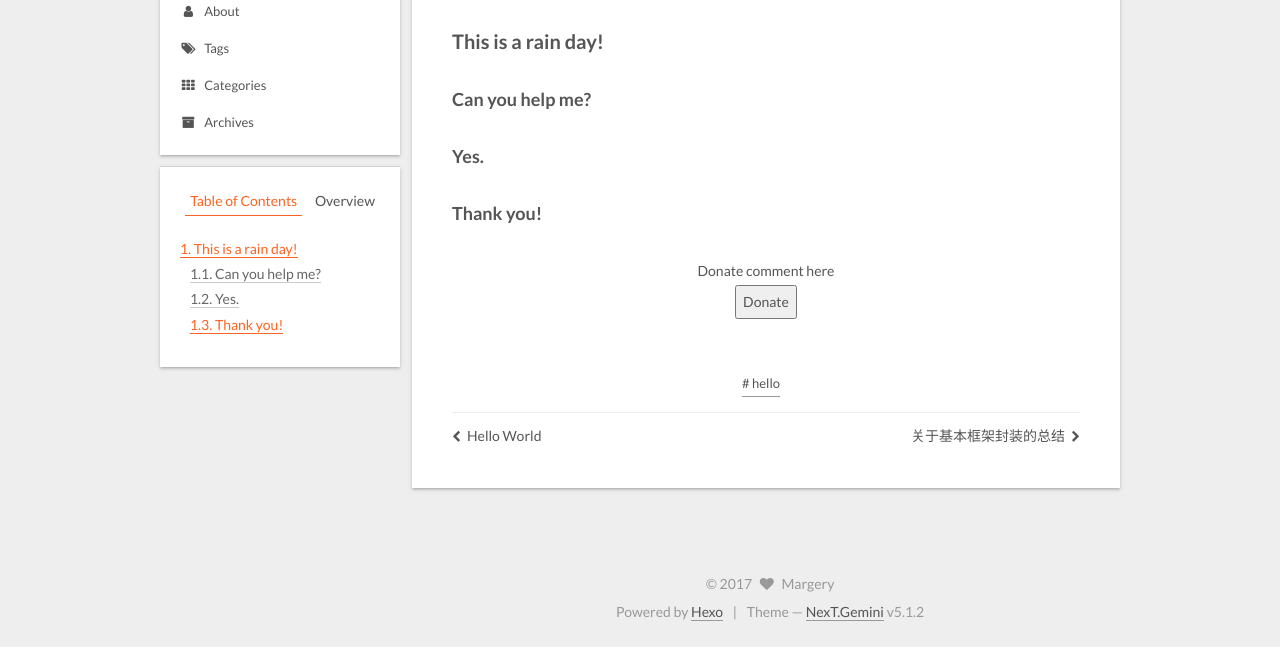
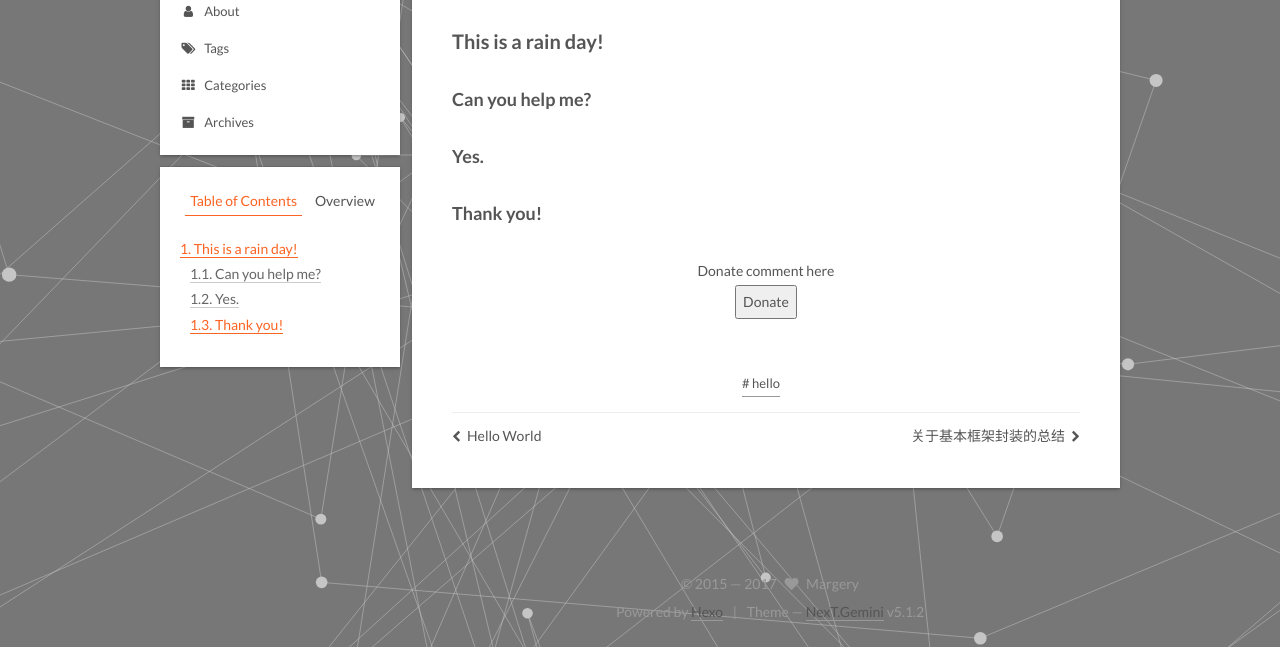
Before and after one commit to MargeryShi/MargeryShi.github.io, a plain HTML site: page 2017/09/09/Morning/index.html in a window 1280 px wide. Shown: the part 153-800 px from the top of the page. Drawn offline with Linux system fonts and the light colour scheme.

Commit message:
Site updated: 2017-09-13 20:02:51

```diff
--- a/2017/09/09/Morning/index.html
+++ b/2017/09/09/Morning/index.html
@@ -576,7 +576,7 @@
       <div class="footer-inner">
         <div class="copyright" >
 
-  &copy;
+  &copy;  2015 &mdash;
   <span itemprop="copyrightYear">2017</span>
   <span class="with-love">
     <i class="fa fa-heart"></i>
@@ -645,6 +645,9 @@
 
 
 
+
+
+
   <script type="text/javascript" src="/lib/jquery/index.js?v=2.1.3"></script>
 
 
@@ -661,6 +664,12 @@
 
 
   <script type="text/javascript" src="/lib/fancybox/source/jquery.fancybox.pack.js?v=2.1.5"></script>
+
+
+  <script type="text/javascript" src="/lib/three/three.min.js"></script>
+
+
+  <script type="text/javascript" src="/lib/three/canvas_lines.min.js"></script>
 
 
 
```
Also changed, not shown: 2017/09/09/hello-world/index.html (+10 -1 lines), 2017/09/12/my/index.html (+10 -1 lines), archives/2017/09/index.html (+10 -1 lines), archives/2017/index.html (+10 -1 lines), archives/index.html (+10 -1 lines), index.html (+10 -1 lines), tags/hello/index.html (+10 -1 lines), tags/index.html (+10 -1 lines).
